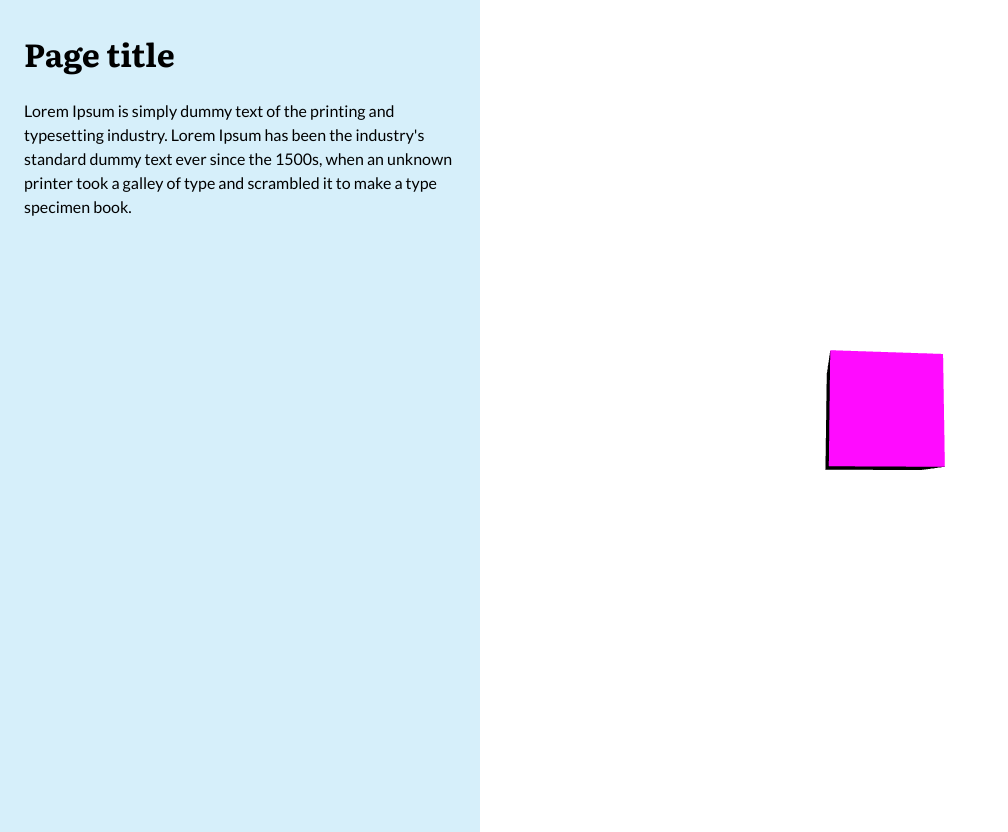
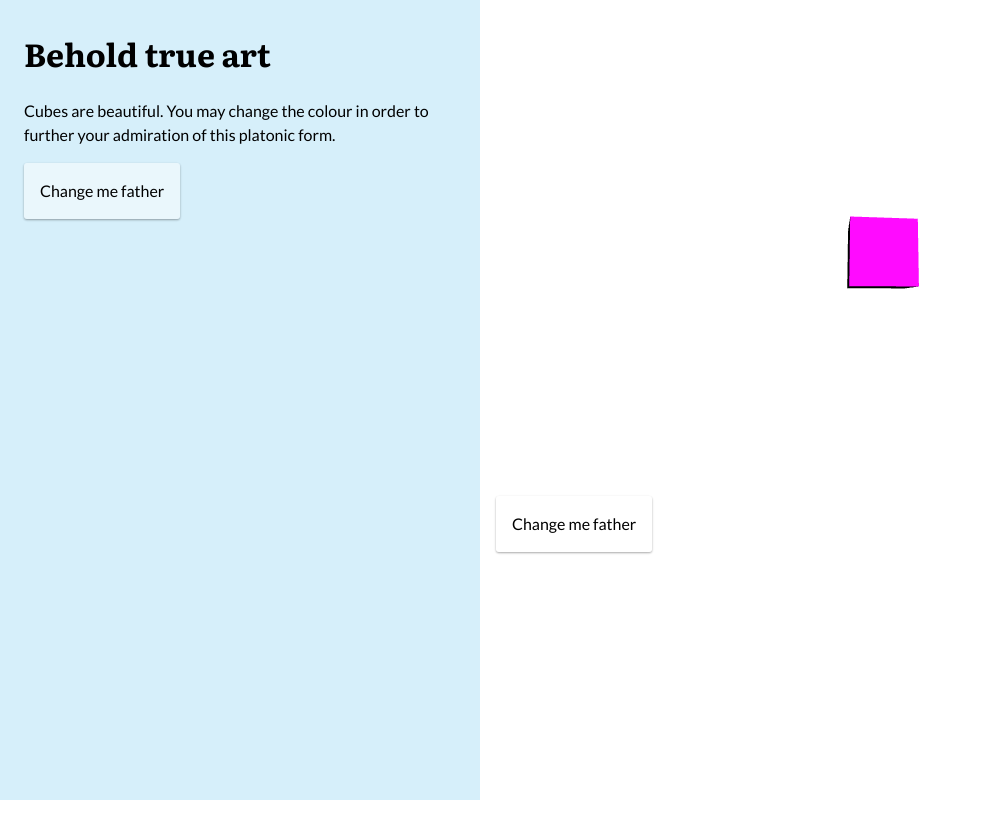
Before and after one commit to patch-22/explorably-prototype, a React (Vite) app: page / in a window 1280 px wide. Shown: the whole page, without its empty margins (0-1008 px from the left). After the commit the page ends 800 px from the top, so only its background shows below. Built offline with nearby package versions, Linux system fonts and the light colour scheme.

Commit message:
Added interactivity to demo

```diff
--- a/src/App.css
+++ b/src/App.css
@@ -1,8 +1,8 @@
-@import url('https://fonts.googleapis.com/css?family=Lato:400,700|Literata:400,400i,700,700i&display=swap');
+@import url("https://fonts.googleapis.com/css?family=Lato:400,700|Literata:400,400i,700,700i&display=swap");
 
 body {
   margin: 0;
-    font-family: "Lato", 'Segoe UI', Tahoma, Geneva, Verdana, sans-serif;
+  font-family: "Lato", "Segoe UI", Tahoma, Geneva, Verdana, sans-serif;
   height: 100%;
   width: 100%;
   display: block;
@@ -12,7 +12,12 @@ body {
   line-height: 1.5em;
 }
 
-h1, h2, h3, h4, h5, h6 {
+h1,
+h2,
+h3,
+h4,
+h5,
+h6 {
   font-family: "Literata", serif;
 }
 
@@ -22,10 +27,19 @@ h1, h2, h3, h4, h5, h6 {
 }
 .col-left {
   padding: 0.5rem 1.5rem;
-    background-color: #D6EFFA;
+  background-color: #d6effa;
   flex: 40%;
 }
 .col-right {
   padding: 1rem;
   flex: 60%;
 }
+
+.btn {
+  padding: 1em;
+  background-color: rgba(255, 255, 255, 0.5);
+  border-radius: 3px;
+  cursor: pointer;
+  display: inline-block;
+  box-shadow: 0 1px 3px rgba(0, 0, 0, 0.12), 0 1px 2px rgba(0, 0, 0, 0.24);
+}
--- a/src/App.js
+++ b/src/App.js
@@ -1,24 +1,35 @@
 import React from 'react'
 import { render } from 'react-dom'
 import './App.css'
-import Demo from './ThreeDemo'
+import ThreeDemo from './ThreeDemo'
+import Button from './Button';
 
 class App extends React.Component {
+  constructor(props) {
+    super(props)
+    this.state = {
+      color: true
+    }
+    this.changeColor = this.changeColor.bind(this)
+  }
+  changeColor() {
+    this.setState({ color: !this.state.color })
+  }
   render() {
     return (
       <div>
         <div className="wrapper">
           <div className="col-left">
-            <h1 className="page__heading">Page title</h1>
+            <h1 className="page__heading">Behold true art</h1>
             <p>
-              Lorem Ipsum is simply dummy text of the printing and typesetting
-              industry. Lorem Ipsum has been the industry's standard dummy text
-              ever since the 1500s, when an unknown printer took a galley of
-              type and scrambled it to make a type specimen book.
+              Cubes are beautiful. You may change the colour in order to further your admiration of this platonic form.
             </p>
+            <Button text="Change me father" action={this.changeColor} />
           </div>
           <div className="col-right">
-            <Demo />
+            <ThreeDemo color={this.state.color}>
+              <Button text="Change me father" action={this.changeColor} />
+            </ThreeDemo>
           </div>
         </div>
       </div>
--- /dev/null
+++ b/src/Button.js
@@ -0,0 +1,15 @@
+import React from 'react'
+import { render } from 'react-dom'
+import './App.css'
+
+class Button extends React.Component {
+  render() {
+    return (
+      <div className="btn" onClick={this.props.action}>
+        {this.props.text}
+      </div>
+    )
+  }
+}
+
+export default Button;
--- a/src/ThreeDemo.js
+++ b/src/ThreeDemo.js
@@ -9,7 +9,7 @@ export default class ThreeDemo extends Component {
 
   componentDidMount() {
     const width = 0.6 * window.innerWidth
-    const height = window.innerHeight
+    const height = 0.6 * window.innerHeight
 
     const scene = new THREE.Scene()
     const camera = new THREE.PerspectiveCamera(75, width / height, 0.1, 1000)
@@ -26,8 +26,8 @@ export default class ThreeDemo extends Component {
     const geometry = new THREE.BoxGeometry(1, 1, 1)
     const material = new THREE.MeshStandardMaterial({ color: 0x800080 })
 
-    const cube = new THREE.Mesh(geometry, material)
-    scene.add(cube)
+    this.cube = new THREE.Mesh(geometry, material)
+    scene.add(this.cube)
 
     const light = new THREE.DirectionalLight(0xffffff, 5.0)
     light.position.set(10, 10, 10)
@@ -37,8 +37,8 @@ export default class ThreeDemo extends Component {
 
     const animate = () => {
       requestAnimationFrame(animate)
-      cube.rotation.x += 0.01
-      cube.rotation.y += 0.01
+      this.cube.rotation.x += 0.01
+      this.cube.rotation.y += 0.01
       renderer.render(scene, camera)
     }
     animate()
@@ -50,8 +50,15 @@ export default class ThreeDemo extends Component {
       renderer.setSize(0.6 * window.innerWidth, window.innerHeight)
     })
   }
-
+  componentDidUpdate(prevProps) {
+    if (this.props.color !== prevProps.color) {
+      this.cube.material = new THREE.MeshStandardMaterial({ color: this.props.color ? 0x800080 : 0x60a0c })
+    }
+  }
   render() {
-    return <div ref={this.mainRef} />
+    return <div>
+      <div ref={this.mainRef} />
+      {this.props.children}
+    </div>
   }
 }
```
Lines whose indentation alone changed are shown as unchanged.
